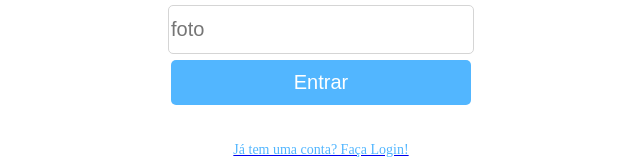
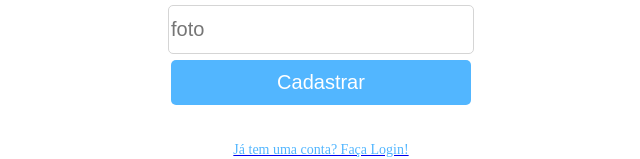
Before and after one commit to Lucas-Perseguin/projeto11-trackit, a React (Create React App) app: page /cadastro in a window 1280 px wide. Shown: the part 380-539 px from the top of the page, without its empty margins (319-959 px from the left). Built offline with nearby package versions, Linux system fonts and the light colour scheme.

Commit message:
fix: SignUp page button text

```diff
--- a/src/Pages/SignUp.js
+++ b/src/Pages/SignUp.js
@@ -134,7 +134,7 @@ function SignUp() {
                             style={{ marginTop: 10 }}
                         />
                     ) : (
-                        "Entrar"
+                        "Cadastrar"
                     )}
                 </button>
             </div>
```
